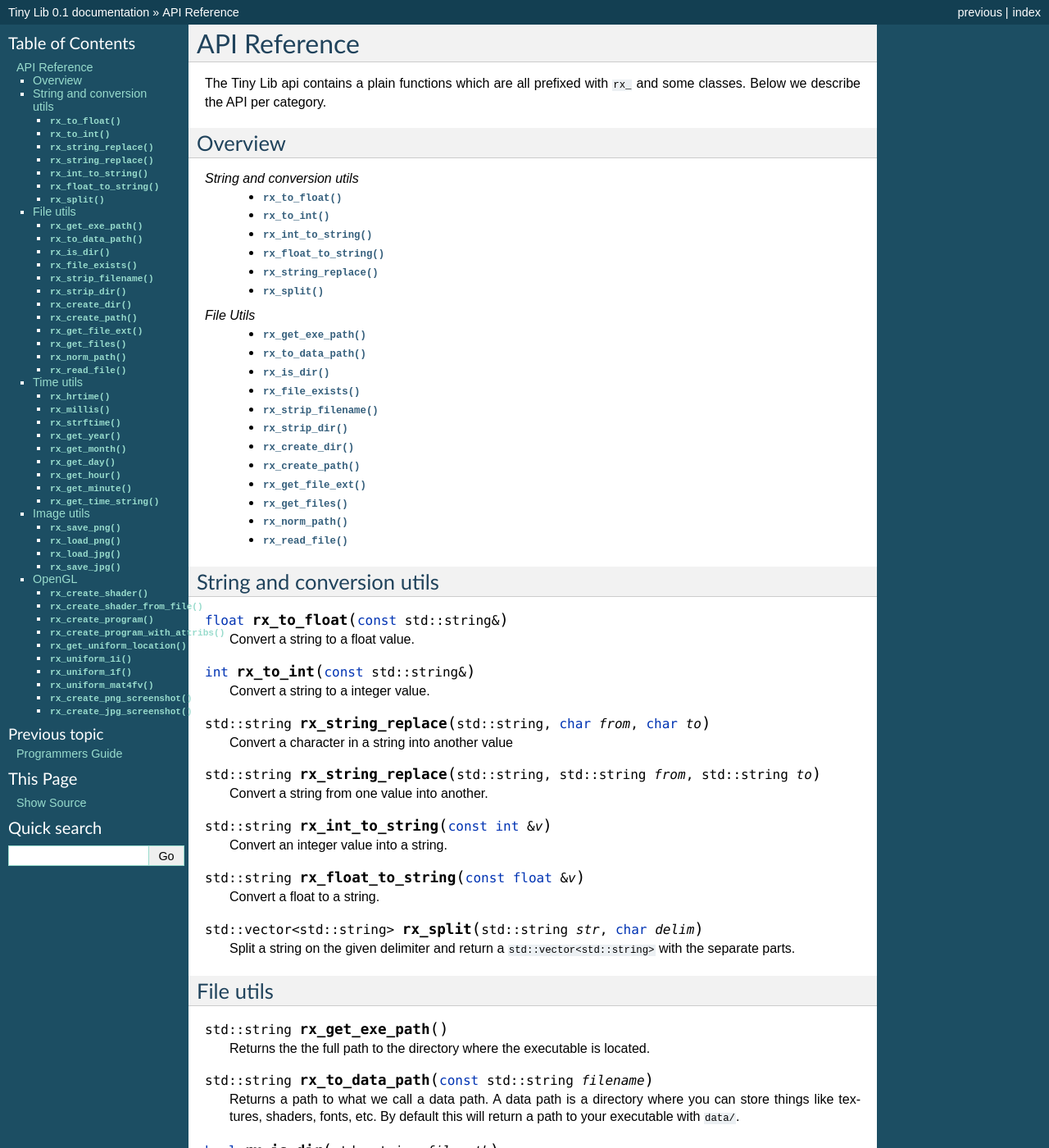
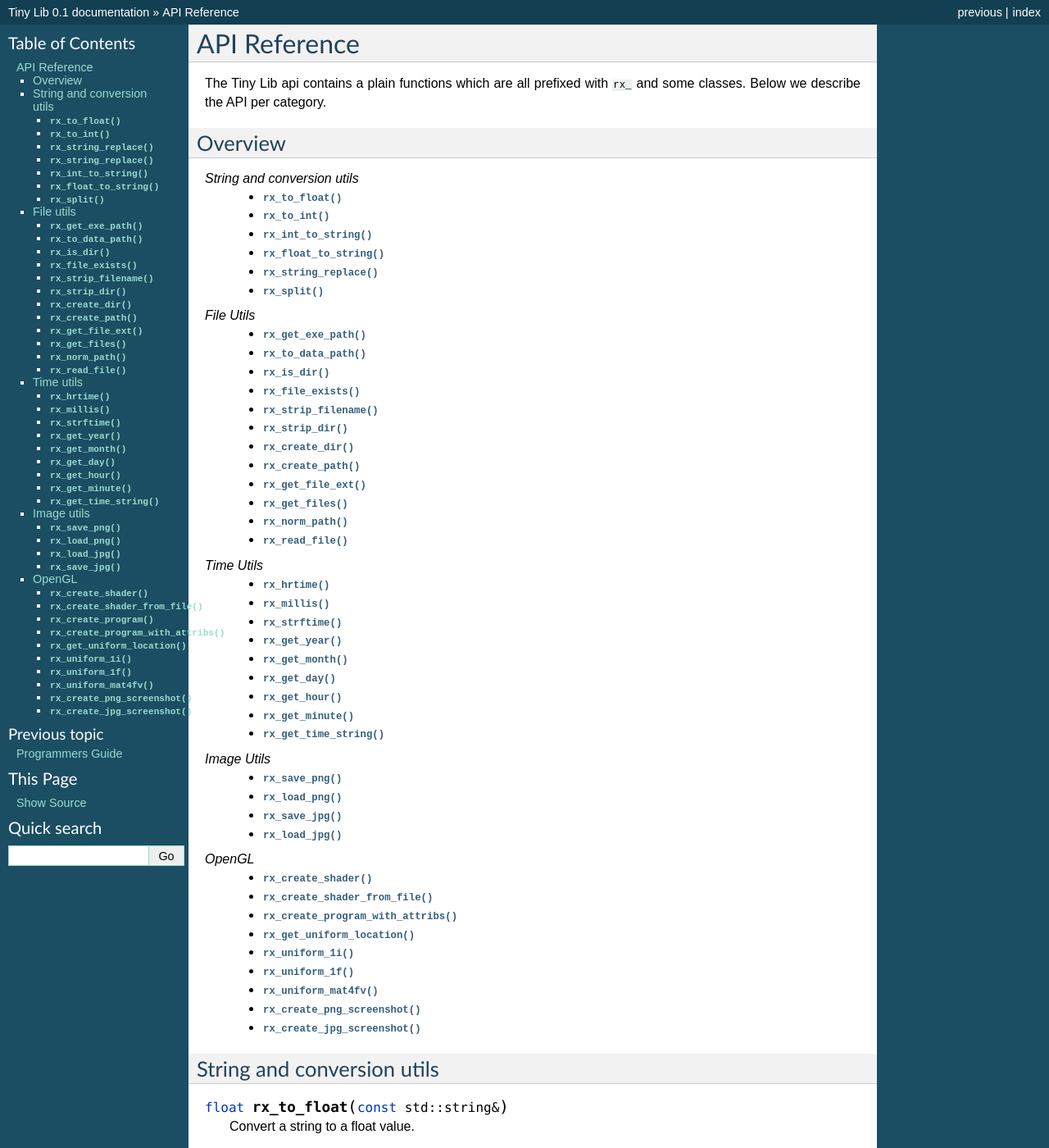
Before and after one commit to diederickh/tinylib, a Sphinx documentation site: the page built from docs/source/api.rst, in a window 1280 px wide and 1400 px high. Shown: the whole window at 82% size. Built offline with Sphinx 7.4.7, drawn with Linux system fonts in a browser that asks for light colours.

Commit message:
Some more doc..

```diff
--- a/docs/source/api.rst
+++ b/docs/source/api.rst
@@ -32,6 +32,35 @@ Overview
   - :cpp:func:`rx_get_files()`
   - :cpp:func:`rx_norm_path()`
   - :cpp:func:`rx_read_file()`
+
+*Time Utils*
+  - :cpp:func:`rx_hrtime()`
+  - :cpp:func:`rx_millis()`
+  - :cpp:func:`rx_strftime()`
+  - :cpp:func:`rx_get_year()`
+  - :cpp:func:`rx_get_month()`
+  - :cpp:func:`rx_get_day()`
+  - :cpp:func:`rx_get_hour()`
+  - :cpp:func:`rx_get_minute()`
+  - :cpp:func:`rx_get_time_string()`
+
+*Image Utils*
+  - :cpp:func:`rx_save_png()`
+  - :cpp:func:`rx_load_png()`
+  - :cpp:func:`rx_save_jpg()`
+  - :cpp:func:`rx_load_jpg()`
+
+*OpenGL*
+  - :cpp:func:`rx_create_shader()`
+  - :cpp:func:`rx_create_shader_from_file()`
+  - :cpp:func:`rx_create_program_with_attribs()`
+  - :cpp:func:`rx_get_uniform_location()`
+  - :cpp:func:`rx_uniform_1i()`
+  - :cpp:func:`rx_uniform_1f()`
+  - :cpp:func:`rx_uniform_mat4fv()`
+  - :cpp:func:`rx_create_png_screenshot()`
+  - :cpp:func:`rx_create_jpg_screenshot()`
+
 
 
 String and conversion utils
```
